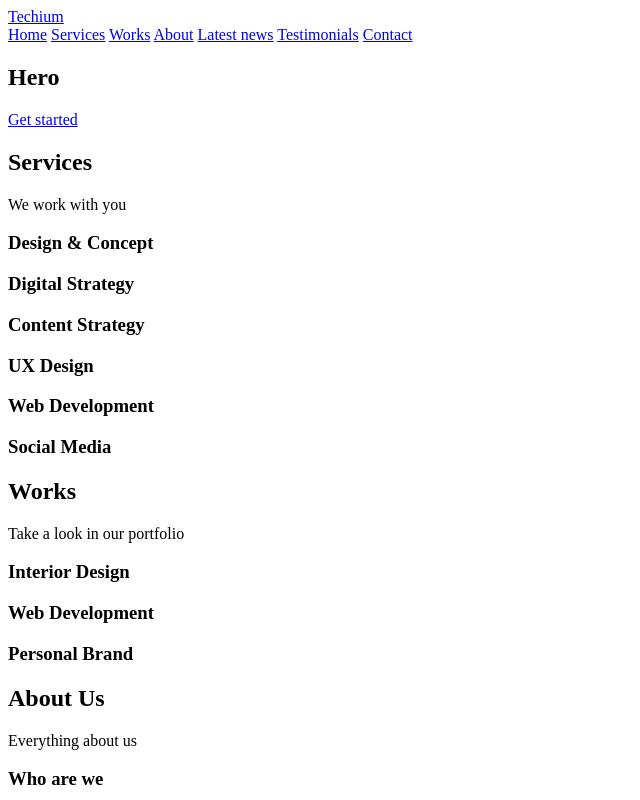
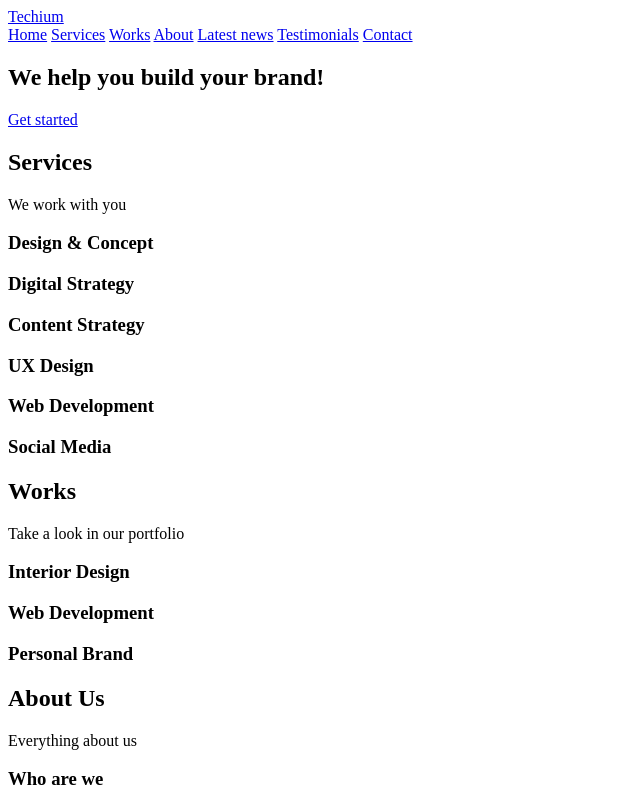
Before and after one commit to oussamafrt/holbertonschool-web_front_end, a plain HTML site: page html_advanced/22-index.html in a window 1280 px wide. Shown: the top 800 px of the page, without its empty margins (0-640 px from the left). Drawn offline with Linux system fonts and the light colour scheme.

Commit message:
initial commit

```diff
--- a/html_advanced/22-index.html
+++ b/html_advanced/22-index.html
@@ -32,8 +32,10 @@
         <main>
             <!-- Hero section -->
             <section>
-                <h1>Hero</h1>
-                <a href="#">Get started</a>
+                <div>
+                    <h2>We help you build your brand!</h2>
+                    <a href="#">Get started</a>
+                </div>
             </section>
             <!-- Services section -->
             <section>
```
